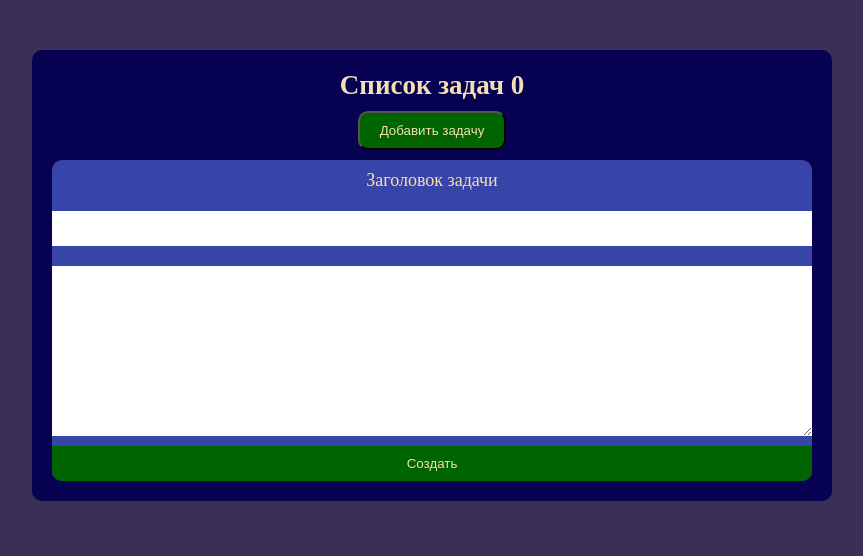
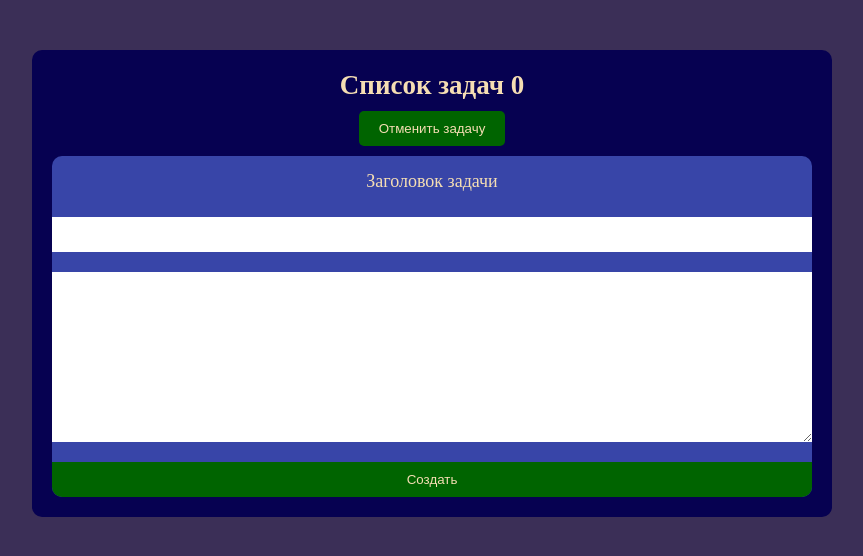
Before and after one commit to slukovkin/react_todo_ts, a React (Vite) app: page / in a window 1280 px wide. Both pictures are taken after a click on the button "Добавить задачу". Shown: the top 556 px of the page, without its empty margins (208-1071 px from the left). Built offline with nearby package versions, Linux system fonts and the light colour scheme.

Commit message:
add style for TodoForm

```diff
--- a/src/assets/style/TodoForm.module.css
+++ b/src/assets/style/TodoForm.module.css
@@ -6,3 +6,27 @@ form {
   border: none;
   border-radius: 10px;
 }
+.label_title {
+  margin: 10px;
+  padding: 5px;
+  color: wheat
+}
+
+.btn_submit {
+  margin: 10px 0px 0 0;
+  border: none;
+  padding: 10px;
+  border-radius: 0 0px 10px 10px;
+  background-color: darkgreen;
+  color: wheat
+}
+.content {
+  margin: 10px 0px;
+  padding: 10px 10px;
+  border: none
+}
+.title {
+  margin: 10px 0px;
+  padding: 10px 10px;
+  border: none
+}
--- a/src/assets/style/main.css
+++ b/src/assets/style/main.css
@@ -20,3 +20,12 @@ html {
   border-radius: 10px;
   background: rgb(6, 1, 81);
 }
+
+.btn_submit {
+  margin: 10px;
+  padding: 10px 20px;
+  border: none;
+  border-radius: 5px;
+  background-color: darkgreen;
+  color: wheat
+}
--- a/src/components/App.tsx
+++ b/src/components/App.tsx
@@ -1,11 +1,13 @@
-import { useState } from "react"
+import { useEffect, useState } from "react"
 import { TodoForm } from "./TodoForm"
 
 export const App: React.FC = () => {
   const [todos, setTodos] = useState<string[]>([])
   const [visible, setVisible] = useState<boolean>(false)
+  const [textContent, setTextContent] = useState<string>('')
 
   const addNewTodo = (todo: string): void => {
+    setVisible(prev => !prev)
     setTodos([todo, ...todos])
   }
 
@@ -13,12 +15,16 @@ export const App: React.FC = () => {
     setVisible(prev => !prev)
   }
 
+  useEffect(() => {
+    !visible ? setTextContent("Добавить задачу"): setTextContent("Отменить задачу")
+  },[visible])
+
   return (
     <div className="container">
       <h2>Список задач {todos.length}</h2>
       <button
         onClick={onNewTask}
-        style={{margin: 10, padding: "10px 20px", background: "darkgreen", color: "wheat", borderRadius: 10}}>Добавить задачу</button>
+        className="btn_submit">{textContent}</button>
         {
           visible && <TodoForm onAdd={addNewTodo} />
         }
--- a/src/components/TodoForm.tsx
+++ b/src/components/TodoForm.tsx
@@ -33,22 +33,16 @@ export const TodoForm: React.FC<NewTodoProps> = ({ onAdd }) => {
 
   return (
       <form className={cl.form}>
-        <label htmlFor="title"
-          style={{margin: 10, color: 'wheat'}}
-        >Заголовок задачи</label>
-        <input type="text" id="title"
-          style={{margin: "10px 0px", padding: "10px 0px", border: "none"}}
+        <label htmlFor="title" className={cl.label_title} >Заголовок задачи</label>
+        <input type="text" id="title" className={cl.title}
           value={title}
           onChange={getTitleHandler} />
         <textarea cols={30} rows={10}
-          style={{margin: "10px 0px", padding: "10px 0px", border: "none"}}
+          className={cl.content}
           value={content}
           onChange={getContentHandler} />
-        <button
-          style={{margin: "10 0", border: "none", padding: 10, borderRadius: "0 0px 10px 10px",
-          backgroundColor: 'darkgreen', color: 'wheat'
-        }}
-        onClick={submitNewTodo}>Создать</button>
+        <button className={cl.btn_submit}
+          onClick={submitNewTodo}>Создать</button>
       </form>
   )
 }
```
